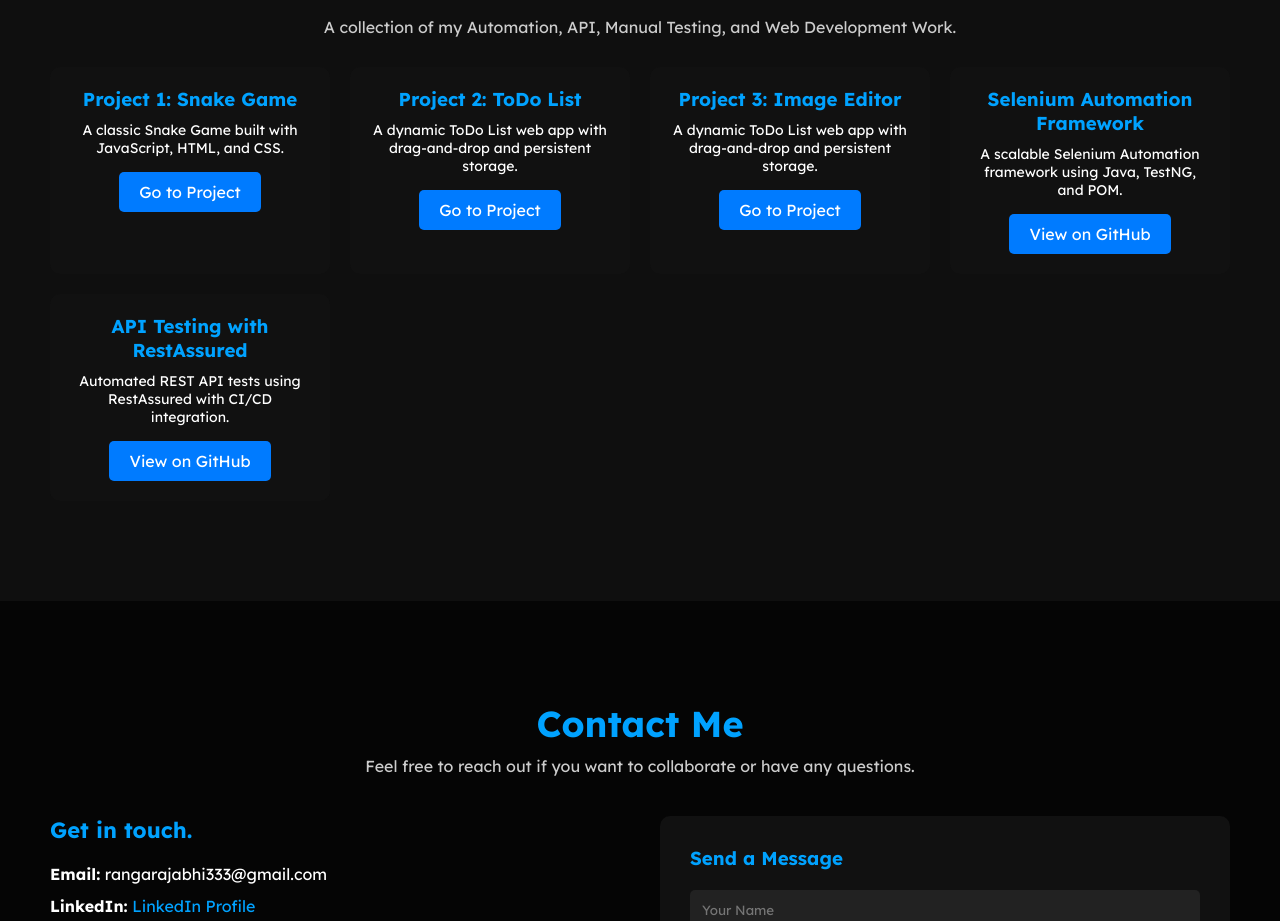
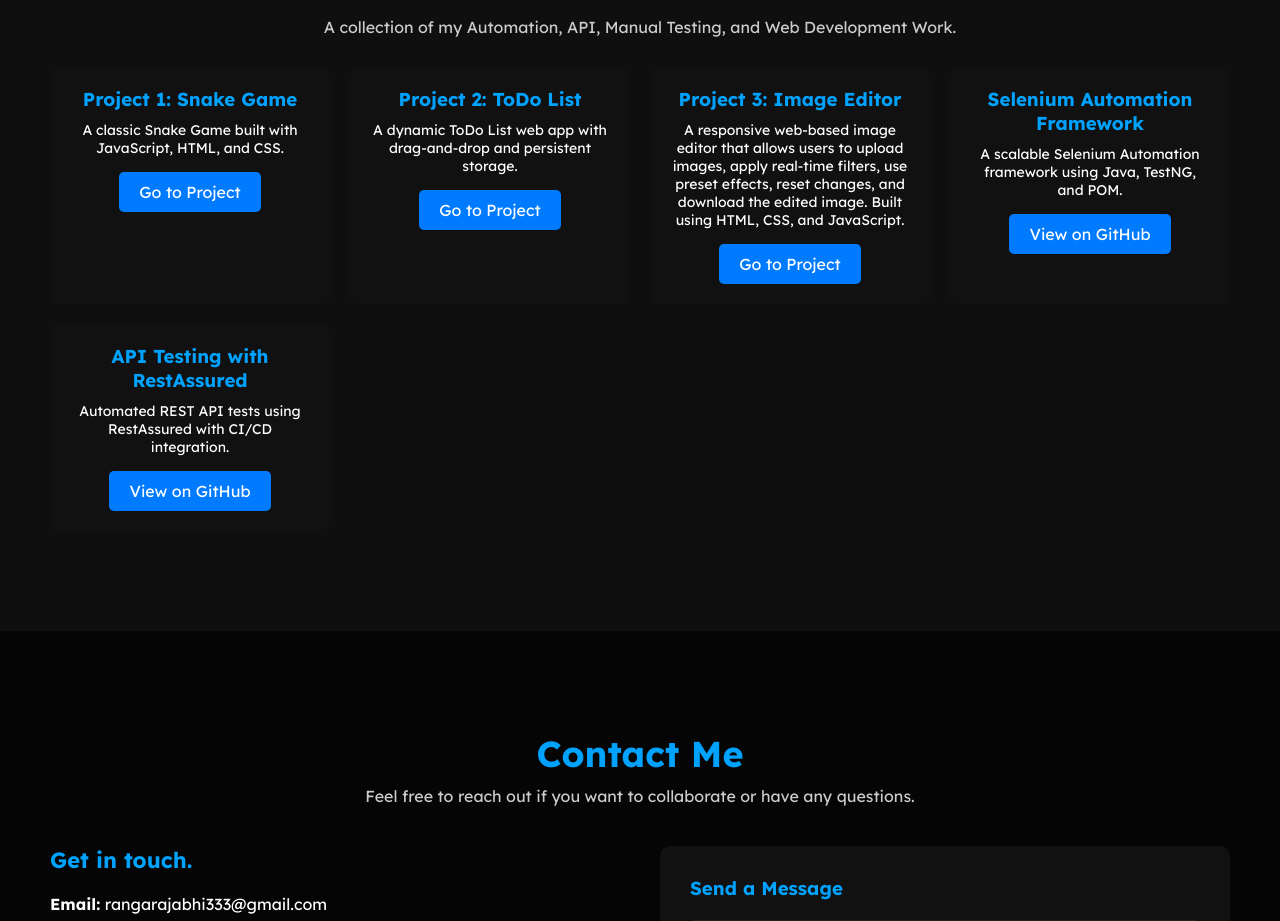
Before and after one commit to ABhi0803-stack/Rangaraju-Portfolio, a plain HTML site: page index.html in a window 1280 px wide. Shown: the part 2274-3195 px from the top of the page. Drawn offline with Linux system fonts and the light colour scheme.

Commit message:
new project added to protofolio

```diff
--- a/index.html
+++ b/index.html
@@ -159,10 +159,11 @@
         </div>
 
         <div class="project-card">
-          <h3>Project 3: Image Editor</h3>
-          <p>A dynamic ToDo List web app with drag-and-drop and persistent storage.</p>
-          <a href="https://abhi0803-stack.github.io/Image-Editor/" class="project-btn" target="_blank">Go to Project</a>
-        </div>
+  <h3>Project 3: Image Editor</h3>
+  <p>A responsive web-based image editor that allows users to upload images, apply real-time filters, use preset effects, reset changes, and download the edited image. Built using HTML, CSS, and JavaScript.</p>
+  <a href="https://abhi0803-stack.github.io/Image-Editor/" class="project-btn" target="_blank">Go to Project</a>
+</div>
+
 
         <div class="project-card">
           <h3>Selenium Automation Framework</h3>
```
